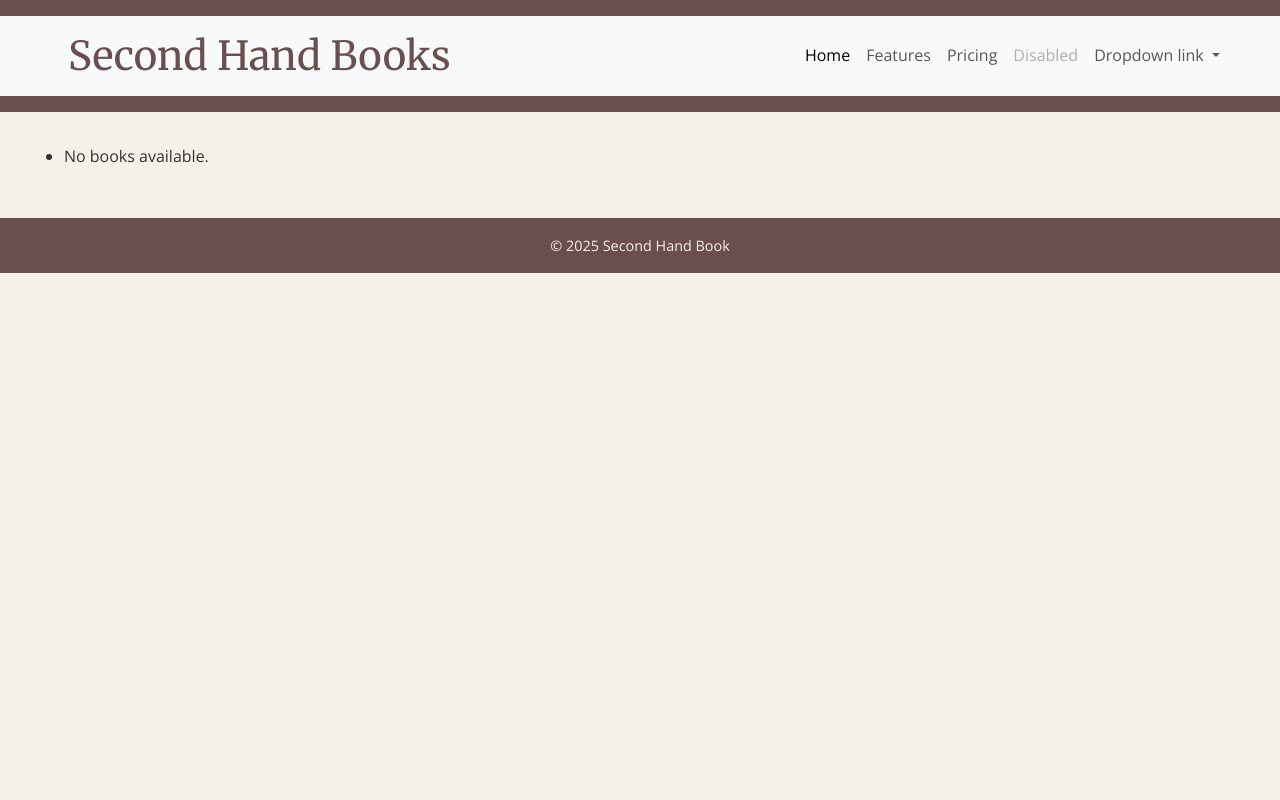
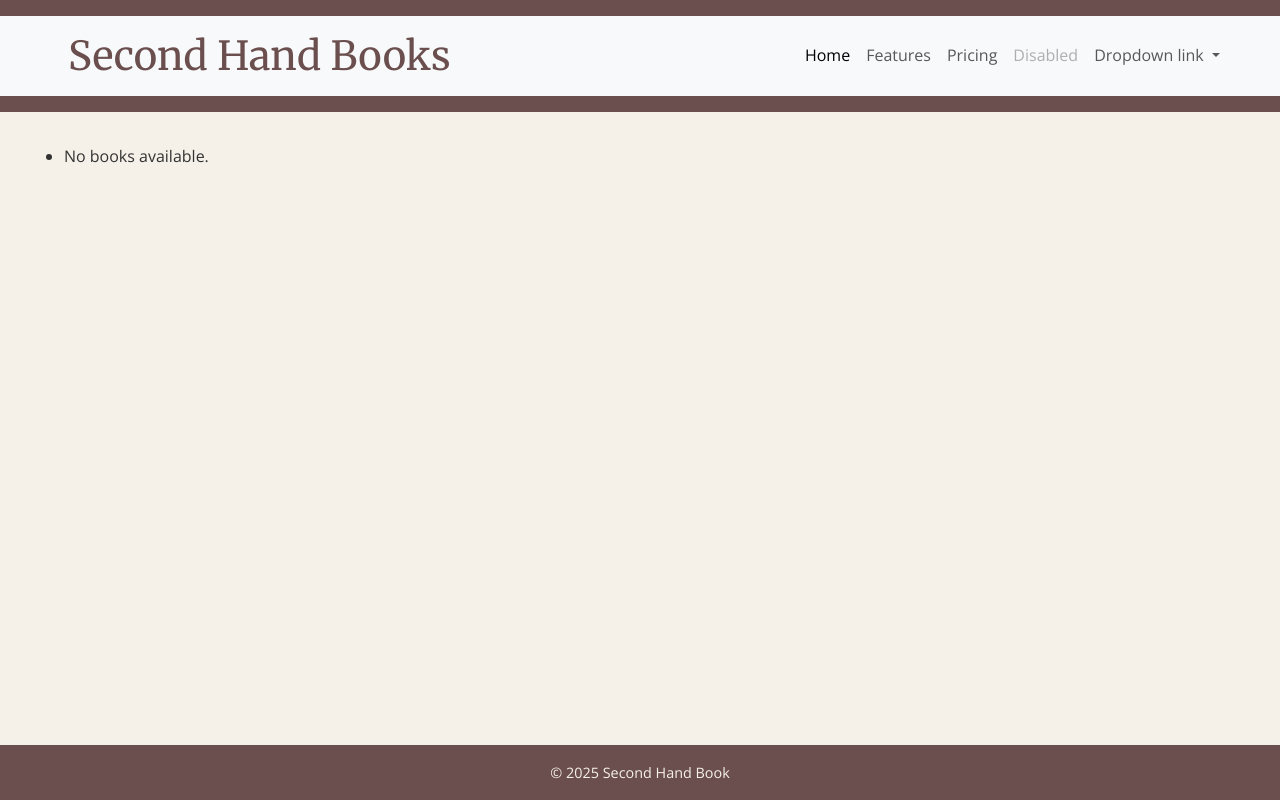
Before and after one commit to ChrisQ557/second_hand_book, a Django app: page /books/ in a window 1280 px wide. Run offline with Django 4.2, Linux system fonts and the light colour scheme; data that the repository does not hold is empty.

Commit message:
Push footer down to bottom of page

```diff
--- a/static/css/base.css
+++ b/static/css/base.css
@@ -14,6 +14,9 @@ html, body {
   color: var(--color-text);
   font-family: 'Open Sans', sans-serif;
   line-height: 1.6;
+  display: flex;
+  flex-direction: column;
+  min-height: 100vh;
 }
 
 h1, h2, h3, h4, h5, h6 {
@@ -49,6 +52,7 @@ header, footer {
 }
 
 main {
+  flex: 1;
   padding: 2rem;
 }
 
```
